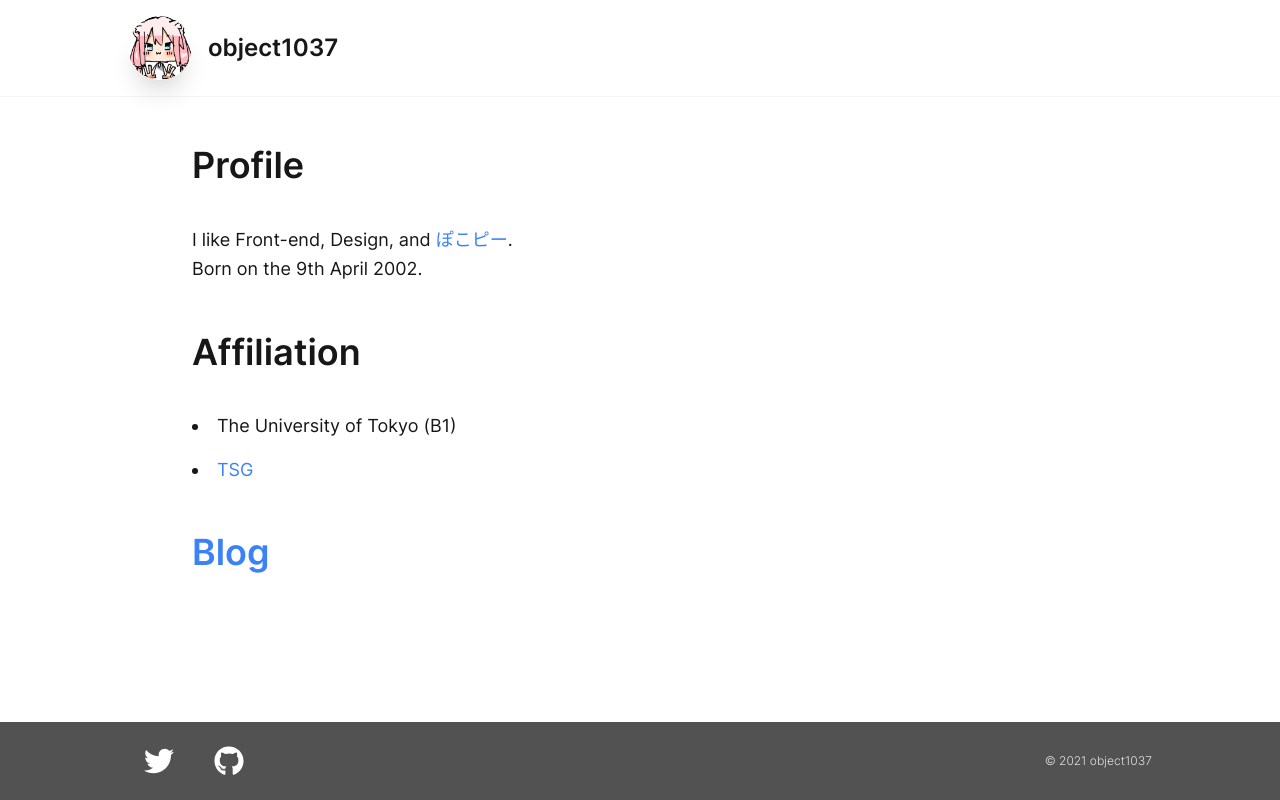
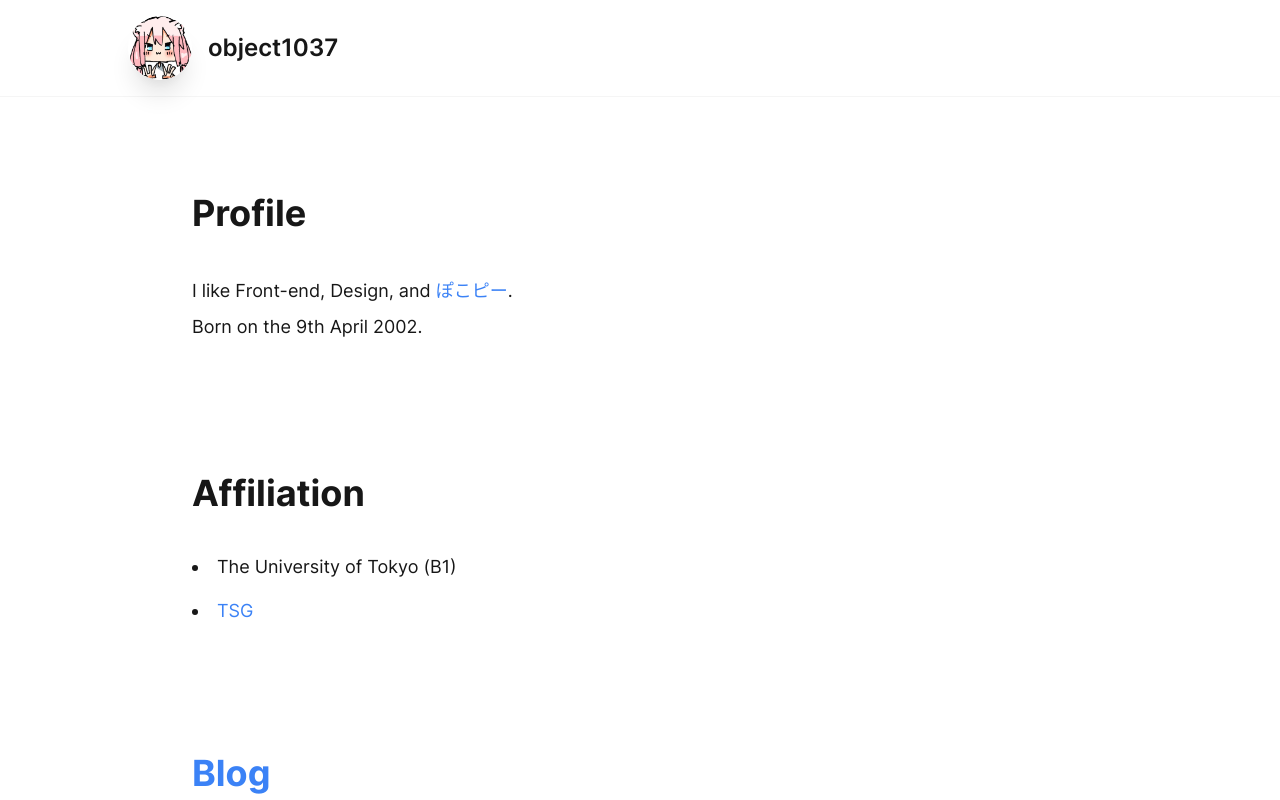
Before and after one commit to object1037/homepage, a Next.js app: page / in a window 1280 px wide. Shown: the top 800 px of the page. Built offline with nearby package versions, Linux system fonts and the light colour scheme.

Commit message:
update section padding

```diff
--- a/components/section.tsx
+++ b/components/section.tsx
@@ -1,14 +1,34 @@
+import clsx from "clsx"
+
 export default function Section({
   title,
-  children
+  children,
 }: {
   title: string | JSX.Element
   children?: React.ReactNode
 }) {
+  const sectionStyle = [
+    'px-6',
+    'sm:px-12',
+    'py-12',
+    'sm:py-16',
+  ]
+  const wrapperStyle = [
+    'max-w-4xl',
+    'mx-auto',
+    'flex',
+    'flex-col',
+    'space-y-10'
+  ]
+
   return (
-    <section className="flex flex-col pt-2 max-w-4xl mx-auto">
-      <h2 className="text-4xl font-semibold">{title}</h2>
-      {children && <div className="py-10 flex justify-start">{children}</div>}
+    <section className={clsx(sectionStyle)}>
+      <div className={clsx(wrapperStyle)}>
+        <h2 className="text-4xl font-bold">{title}</h2>
+        <div>
+          {children}
+        </div>
+      </div>
     </section>
   )
 }
--- a/pages/index.tsx
+++ b/pages/index.tsx
@@ -25,9 +25,9 @@ export default function Home() {
         <meta property="og:image" content="https://object1037.dev/_next/image?url=%2Fimages%2Fprofile.jpg&w=640&q=75" />
       </Head>
       <Header />
-      <main className="flex-shrink-0 flex-1 pt-10 pb-20 px-6 sm:px-12 text-lg">
+      <main className="flex-shrink-0 flex-1 py-8 text-lg">
         <Section title="Profile">
-            <div className="leading-relaxed">
+            <div className="leading-loose">
               I like Front-end, Design, and <ELink key="ぽこピー" url="https://www.youtube.com/channel/UC1EB8moGYdkoZQfWHjh7Ivw">ぽこピー</ELink>.
               <br/>
               Born on the 9th April 2002.
```
